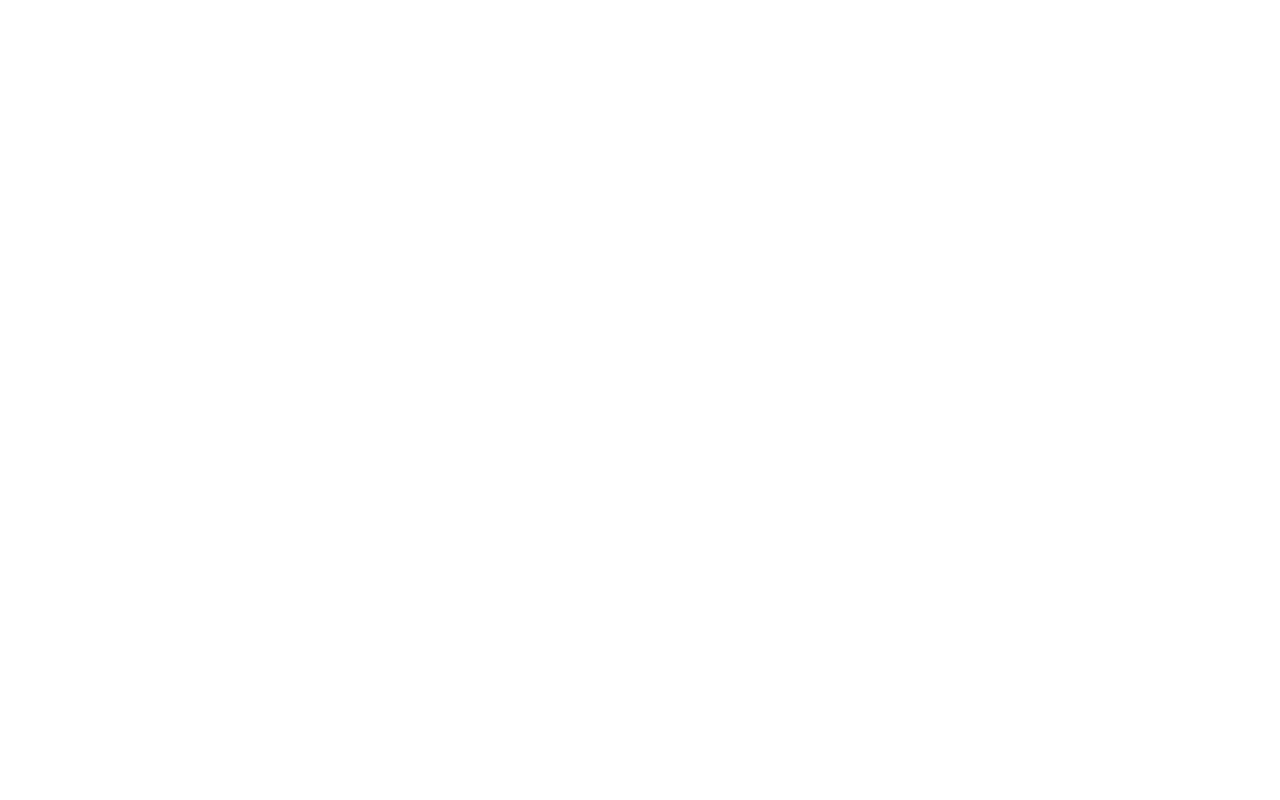
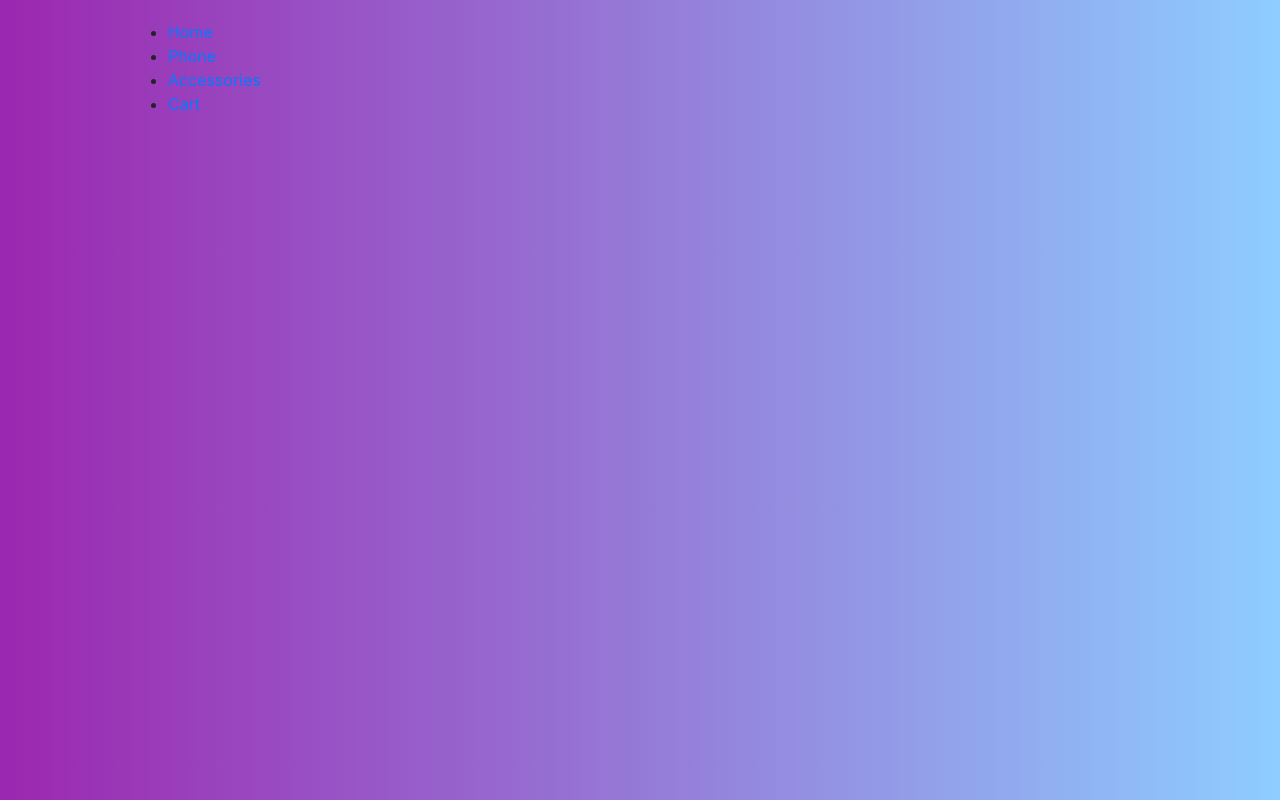
Before and after one commit to jaycord/yout, a plain HTML site: page index.html in a window 1280 px wide. Drawn offline with nearby package versions, Linux system fonts and the light colour scheme.

Commit message:
added nav

```diff
--- a/css/styles.css
+++ b/css/styles.css
@@ -0,0 +1,15 @@
+.main{
+    width: 100%;
+    height: 100vh;
+    position: relative;
+    overflow: hidden;
+    background: linear-gradient(to right, #9c27b0, #8ecdff);
+}
+nav{
+    width: 80%;
+    position: sticky;
+    margin: 20px auto;
+    z-index: 1;
+    display: flex;
+    align-items: center;
+}
--- a/index.html
+++ b/index.html
@@ -12,6 +12,21 @@
 </head>
 <body>
 
+    <div class="main">
+        <nav>
+            <div class="logo">
+              <!--<img src=""> -->
+            </div>
+            <div class="nav-links">
+                <ul>
+                    <li><a href="#">Home</a></li>
+                    <li><a href="#">Phone</a></li>
+                    <li><a href="#">Accessories</a> </li>
+                    <li><a href="#">Cart</a> </li>
+                </ul>
+            </div>
+        </nav>
+    </div>
 
     <!-- Option 1: jQuery and Bootstrap Bundle (includes Popper) -->
     <script src="https://code.jquery.com/jquery-3.5.1.slim.min.js"
```
